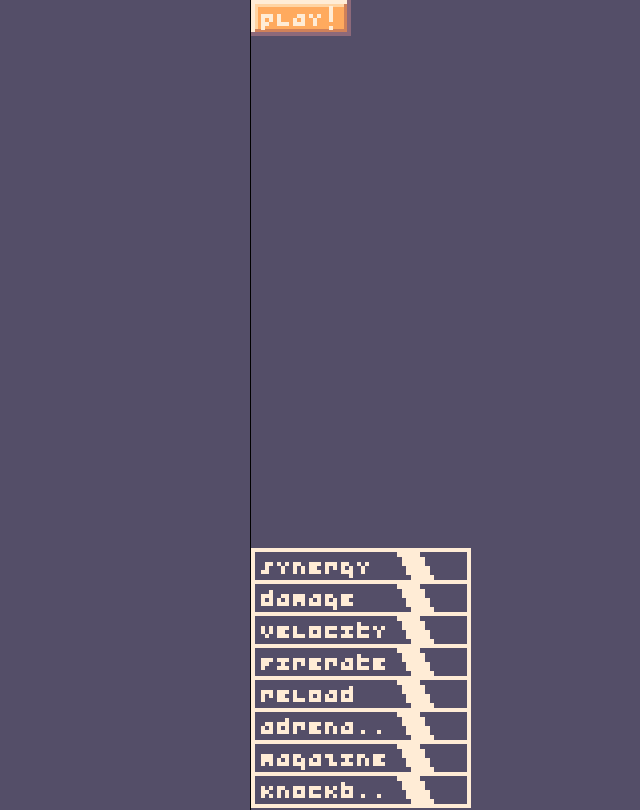
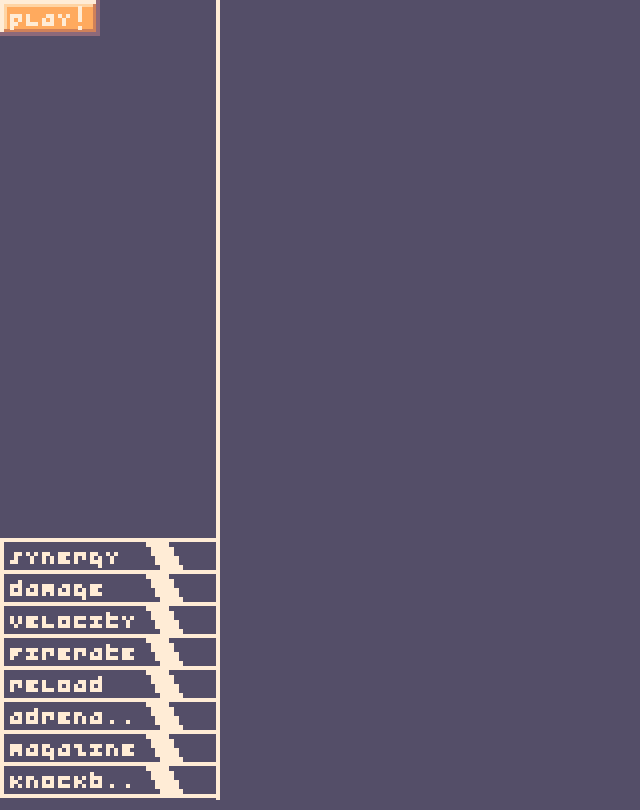
Before and after one commit to JTnadrooi/Amphibole, a plain HTML site: page index.html in a window 1280 px wide. Shown: the whole page, without its empty margins (0-640 px from the left). Drawn offline with Linux system fonts and the light colour scheme.

Commit message:
Border Fix.

```diff
--- a/css/style.css
+++ b/css/style.css
@@ -61,16 +61,12 @@ preventing a way way to thick border.*/
 }
 
 #statContainer{
-    position: absolute;
+    position: fixed;
     bottom: 6px;
 }
 
-#assets{
-    border: 1px solid black;
-    border-bottom: none;
-    border-top: none;
-    border-right: none;
-    height: 810px;
-    position: absolute;
-    left: 250px;
+#userInterface{
+    border-right: 4px solid var(--c1);
+    height: 100vh; /* 100% of the viewheight. */
+    width: 216px;
 }
--- a/index.html
+++ b/index.html
@@ -27,7 +27,7 @@
     <!-- <canvas>
 
     </canvas> -->
-    <div id="assets">
+    <div id="userInterface">
         <!--When you click the button the game starts. Function is not working yet.-->
         <button type="button" class="button">play!</button>
         <div id="statContainer">
```
